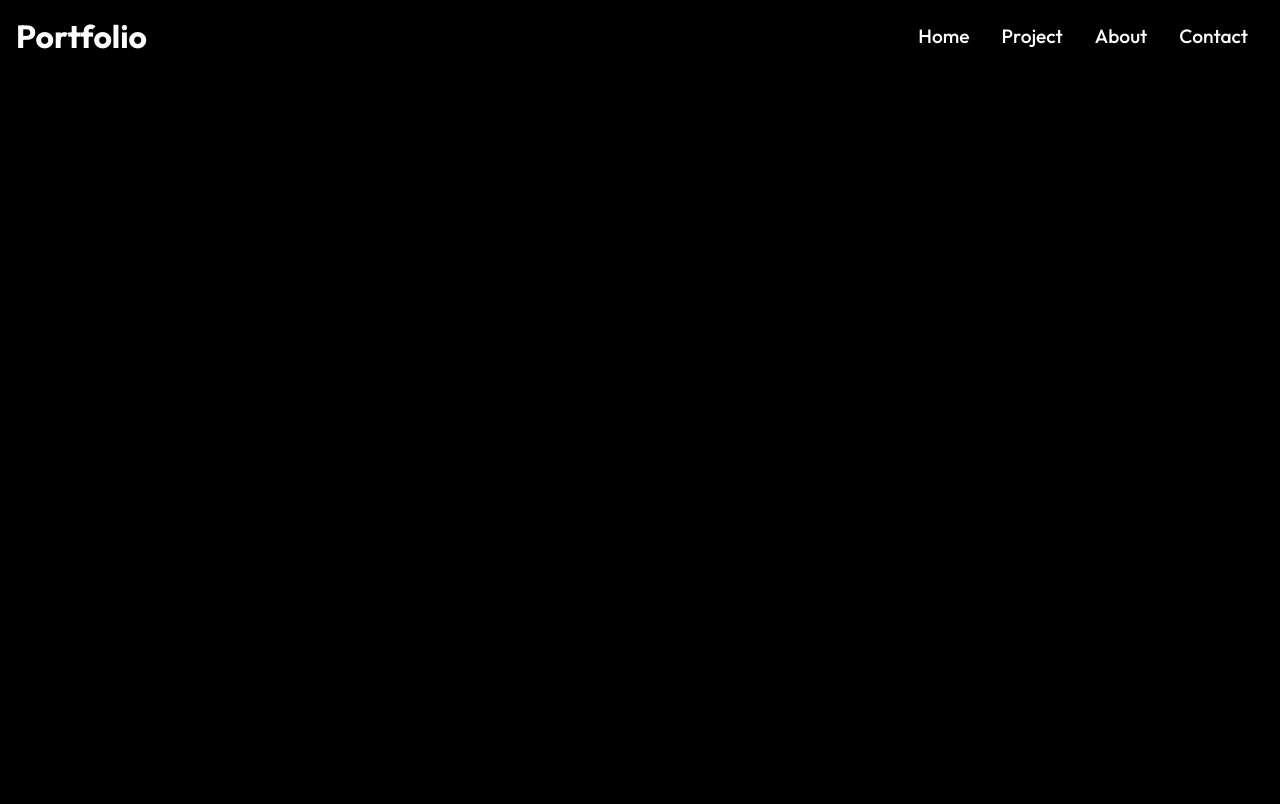
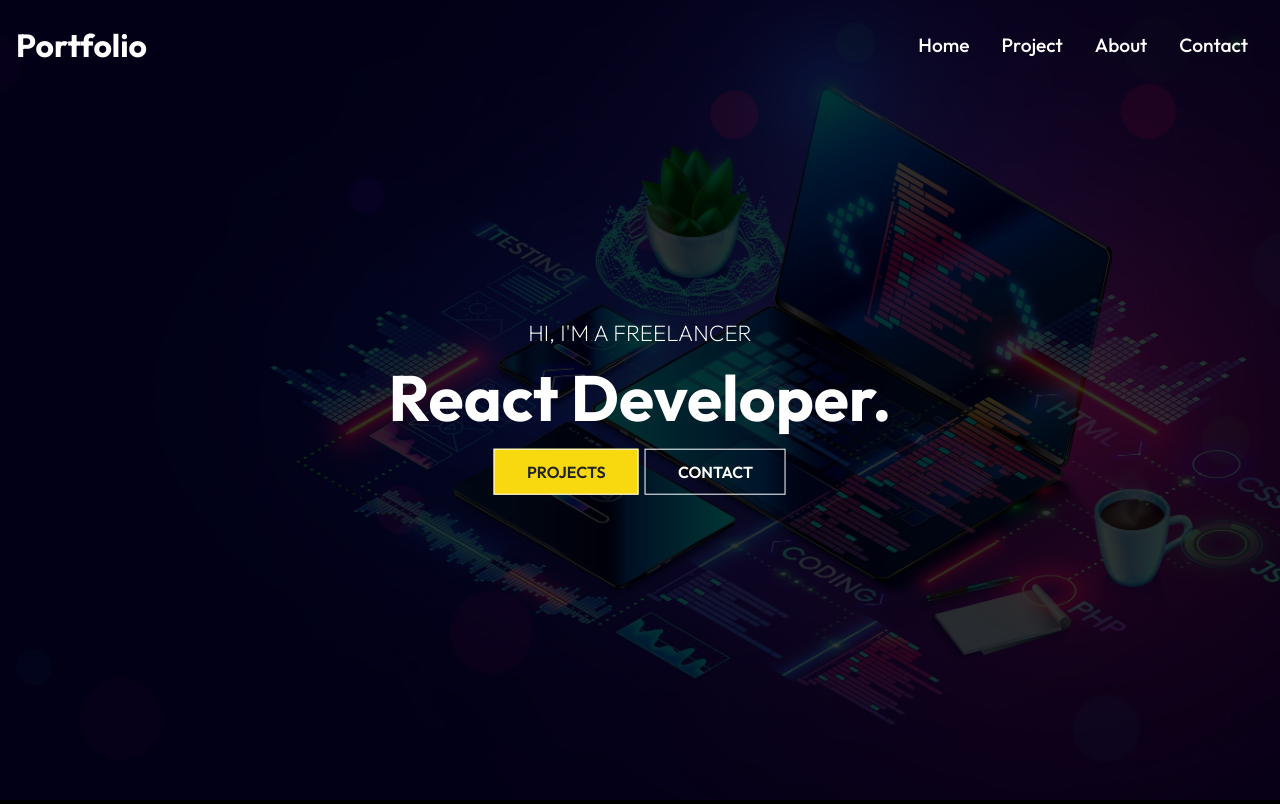
Before and after one commit to meiddiel/portfolio, a React (Create React App) app: page / in a window 1280 px wide. Built offline with nearby package versions, Linux system fonts and the light colour scheme.

Commit message:
Creat Hero section and optimize the navbar

```diff
--- /dev/null
+++ b/src/components/HeroImg.js
@@ -0,0 +1,24 @@
+import "./HeroimgStyles.css";
+import IntroImg from "../assets/PC-Komponententest.jpg"
+import React from "react";
+import { Link } from "react-router-dom";
+
+const HeroImg = () => {
+  return (
+    <div className="hero">
+      <div className="mask">
+        <img className="intro-img" src={IntroImg} alt="IntroImg" />
+      </div>
+      <div className="content">
+        <p>HI, I'M A FREELANCER</p>
+        <h1>React Developer.</h1>
+        <div>
+          <Link to="/project" className="btn">Projects</Link>
+          <Link to="/contact" className="btn btn-light">Contact</Link>
+        </div>
+      </div>
+    </div>
+  )
+}
+
+export default HeroImg;
--- /dev/null
+++ b/src/components/HeroimgStyles.css
@@ -0,0 +1,62 @@
+.mask {
+  width: 100%;
+  height: 100vh;
+  position: relative;
+}
+
+.intro-img {
+  width: 100%;
+  height: 100%;
+  background-size: cover;
+  background-position: center;
+  object-fit: cover;
+}
+
+.mask::after {
+  content: "";
+  width: 100%;
+  height: 100%;
+  position: absolute;
+  top: 0;
+  left: 0;
+  background-color: #000;
+  opacity: 0.8;
+}
+
+.hero {
+  height: 100%;
+  width: 100%;
+}
+
+.hero .content {
+  position: absolute;
+  transform: translate(-50%, -50%);
+  top: 50%;
+  left: 50%;
+  text-align: center;
+}
+
+.hero .content h1{
+  font-size: 4rem;
+  padding: 0.6rem 0 1.5rem;
+}
+
+.hero .content p{
+  font-size: 1.4rem;
+  font-weight: 200;
+  text-transform: uppercase;
+}
+
+.content .btn {
+  margin: 1rem 0.2rem;
+}
+
+@media screen and (max-width:640px) {
+  .hero .content h1{
+    font-size: 3rem;
+  }
+
+  .hero .content p {
+    font-size: 1.4rem;
+  }
+}
--- a/src/components/Navbar.js
+++ b/src/components/Navbar.js
@@ -6,8 +6,20 @@
 const Navbar = () => {
   const [click, setClick] = useState(false);
   const handleClick = () => setClick(!click);
+
+  const [color, setColor] = useState(false);
+  const changeColor = () => {
+    if (window.scrollY >= 100) {
+      setColor(true);
+    } else {
+      setColor(false);
+    }
+  };
+
+  window.addEventListener("scroll", changeColor);
+
   return (
-    <div className="header">
+    <div className={color ? "header header-bg" : "header"}>
       <Link to="/">
         <h1>Portfolio</h1>
       </Link>
--- a/src/components/NavbarStyles.css
+++ b/src/components/NavbarStyles.css
@@ -3,6 +3,15 @@
   justify-content: space-between;
   align-items: center;
   padding: 1rem;
+  position: fixed;
+  width: 100%;
+  height: 90px;
+  z-index: 10;
+}
+
+.header-bg{
+  background-color: rgba(0, 0, 0, 0.85);
+  transition: 0.5s;
 }
 
 .nav-menu{
--- a/src/routes/Home.js
+++ b/src/routes/Home.js
@@ -1,10 +1,12 @@
 import React from "react";
 import Navbar from "../components/Navbar";
+import HeroImg from "../components/HeroImg"
 
 const Home = () => {
   return (
     <div>
       <Navbar />
+      <HeroImg />
     </div>
   );
 }
```
Also changed, not shown: src/assets/PC-Komponententest.jpg (added), 1 other file (tests, documents, lock files or other folders).
